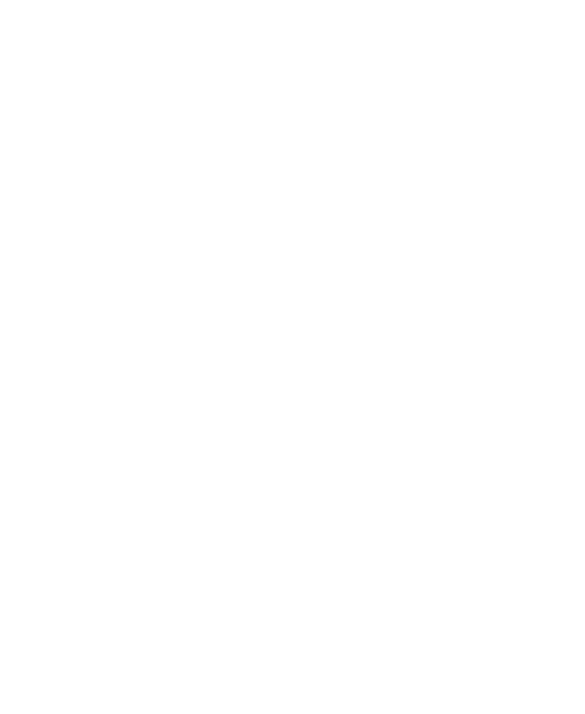
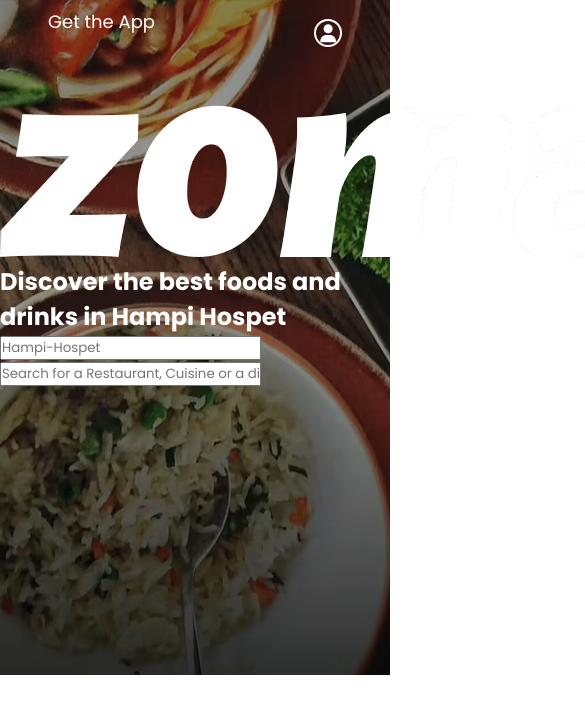
Before and after one commit to AnushkaGoswami-tech/Zomato-Landing-Page, a plain HTML site: page index.html in a window 390 px wide. Shown: the top 714 px of the page, 585 px wide, since content can reach past the window. Drawn offline with Linux system fonts and the light colour scheme.

Commit message:
Files modified

```diff
--- a/index.html
+++ b/index.html
@@ -32,5 +32,30 @@
 
     <title>Zomato Landing Page Clone</title>
   </head>
-  <body></body>
+  <body>
+    <section class="heroSection">
+      <header>
+        <nav class="navbar">
+          <a href="#">Get the App</a>
+          <div class="navbarMenuContainer">
+            <a href="#" class="link">Invent Relations</a>
+            <a href="#" class="link">Add Restaurant</a>
+            <a href="#" class="link">Login</a>
+            <a href="#" class="link">Sign Up</a>
+            <a href="#" class="user_icon">
+              <i class="fa-solid fa-user"></i>
+            </a>
+          </div>
+        </nav>
+      </header>
+      <div>
+        <img src="./images/heroSectionLogo.png" alt="Zomato logo" class="heroSectionLogo">
+        <h1>Discover the best foods and drinks in Hampi Hospet </h1>
+        <div>
+          <input type="text" class="input" placeholder="Hampi-Hospet" />
+          <input type="text" class="input" placeholder="Search for a Restaurant, Cuisine or a dish " />
+        </div>
+      </div>
+    </section>
+  </body>
 </html>
--- a/styles.css
+++ b/styles.css
@@ -0,0 +1,58 @@
+*{
+    margin:0;
+    padding:0;
+    box-sizing: border-box;
+    font-family: "Poppins", "sans-serif";
+}
+.heroSection{
+    background: url(./images/heroSectionBackground.png);
+    background-size: cover;
+    background-position: center;
+    color: white;
+    min-height: 60vh;
+
+}
+.navbar{
+    display: flex;
+    align-items: center;
+    justify-content: space-between;
+    height: 65px;
+    padding: 16px 48px;
+
+}
+.navbar a{
+    color: white;
+    height: 50px;
+    text-decoration: none;
+    font-size: large;
+}
+
+.navbarMenuContainer{
+    display: flex;
+    gap: 18px;
+}
+
+.navbarMenuContainer .user_icon{
+    height: 28px;
+    width: 28px;
+    display:flex;
+    align-items: center;
+    justify-content: center;
+    border-radius: 100%;
+    border: solid 2px white;
+    display: none;
+}
+
+/* Screen size is from 0-600 */
+@media only screen and (max-width: 600px) {
+    .navbarMenuContainer .user_icon{
+        display: flex;
+    }
+
+    .link{
+        display:none;
+    }
+    .heroSection{
+        min-height: 80vh;
+    }
+}
```
Also changed, not shown: images/appleStore.png (added), images/collection1.jpg (added), images/collection2.jpg (added), images/collection3.jpg (added), images/collection4.jpg (added), images/heroSectionBackground.png (added), images/heroSectionLogo.png (added), images/item1.png (added), images/item2.png (added), images/item3.png (added), images/item4.png (added), images/logo.png (added), images/mobileBanner.png (added), images/playStore.png (added).
